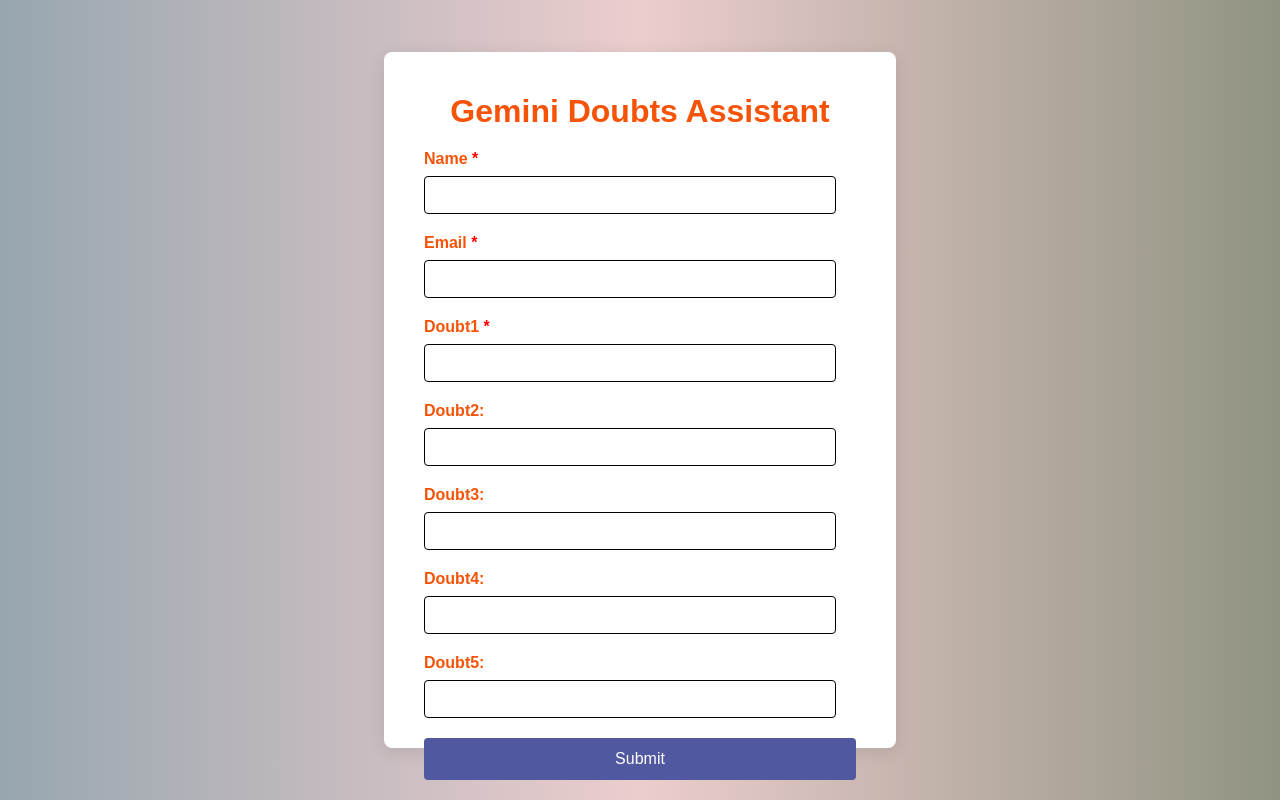
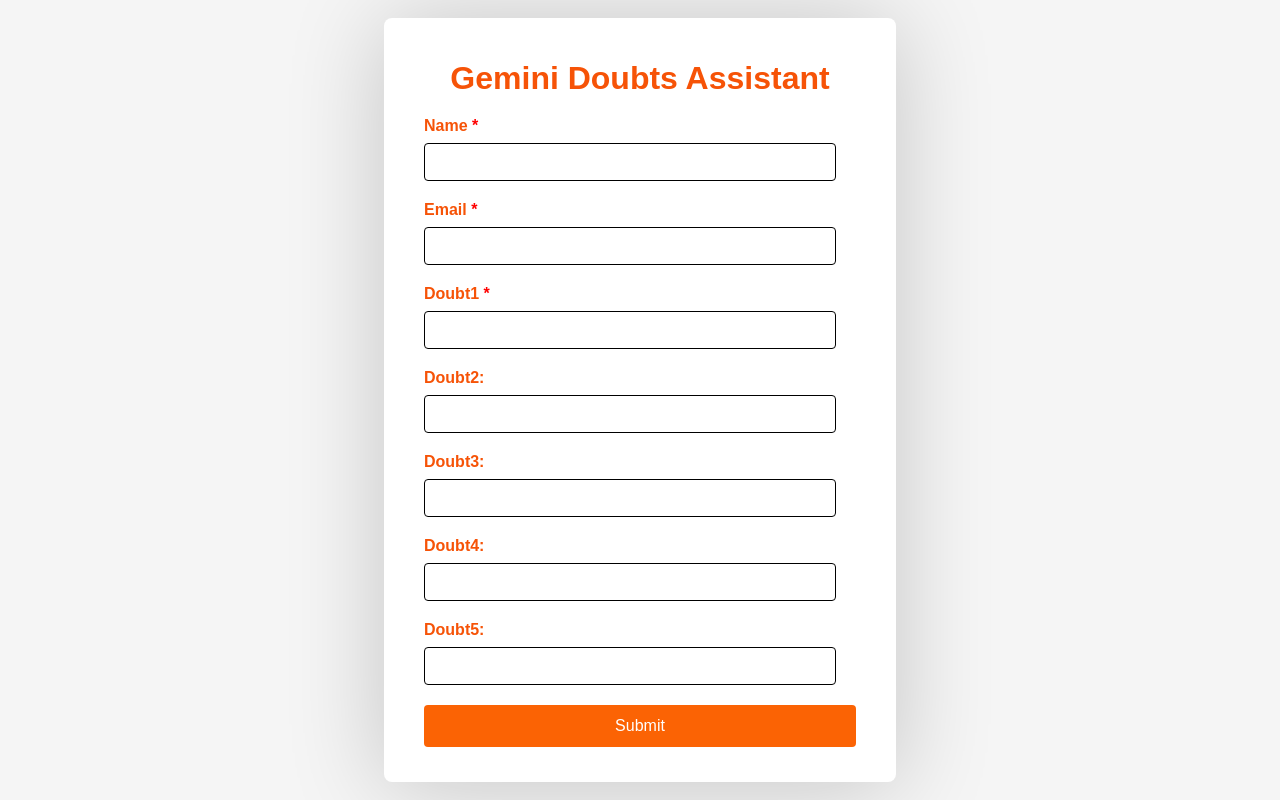
Before and after one commit to PinkiKumari16/Gemini-API-with-google-sheet, a React (Vite) app: page / in a window 1280 px wide. Built offline with nearby package versions, Linux system fonts and the light colour scheme.

Commit message:
make simple css

```diff
--- a/src/App.css
+++ b/src/App.css
@@ -1,8 +1,8 @@
 /* Base styles */
 body {
     font-family: Arial, sans-serif;
-    background-color: #f0f2f5;
-    background: linear-gradient(to right, rgb(151, 166, 175), rgb(236, 205, 205), rgb(144, 147, 130));
+    background-color: whitesmoke;
+    /* background: linear-gradient(to right, rgba(244, 116, 57, 0.995), rgb(228, 226, 226), rgb(249, 197, 163)); */
     color: #333;
     margin: 0;
     padding: 0;
@@ -15,12 +15,10 @@
 form {
     background-color: #fff;
     border-radius: 8px;
-    box-shadow: 0 4px 18px rgba(0, 0, 0, 0.1);
-    padding: 20px 40px;
-    /* max-width: 400px; */
+    box-shadow: 0 4px 98px rgba(0, 0, 0, 0.2);
+    padding: 20px 40px 35px;
     width: 40vw;
     box-sizing: border-box;
-    height: 87vh;
 }
 
 h1 {
@@ -65,7 +63,7 @@
     padding: 12px;
     border: none;
     border-radius: 4px;
-    background-color: #5059a0;
+    background-color: #fb6304;
     color: #fff;
     font-size: 16px;
     cursor: pointer;
@@ -73,7 +71,7 @@
 }
 
 button:hover {
-    background-color: #fb6304;
+    background-color: #23a5a5;
 }
 
 button:active {
```
